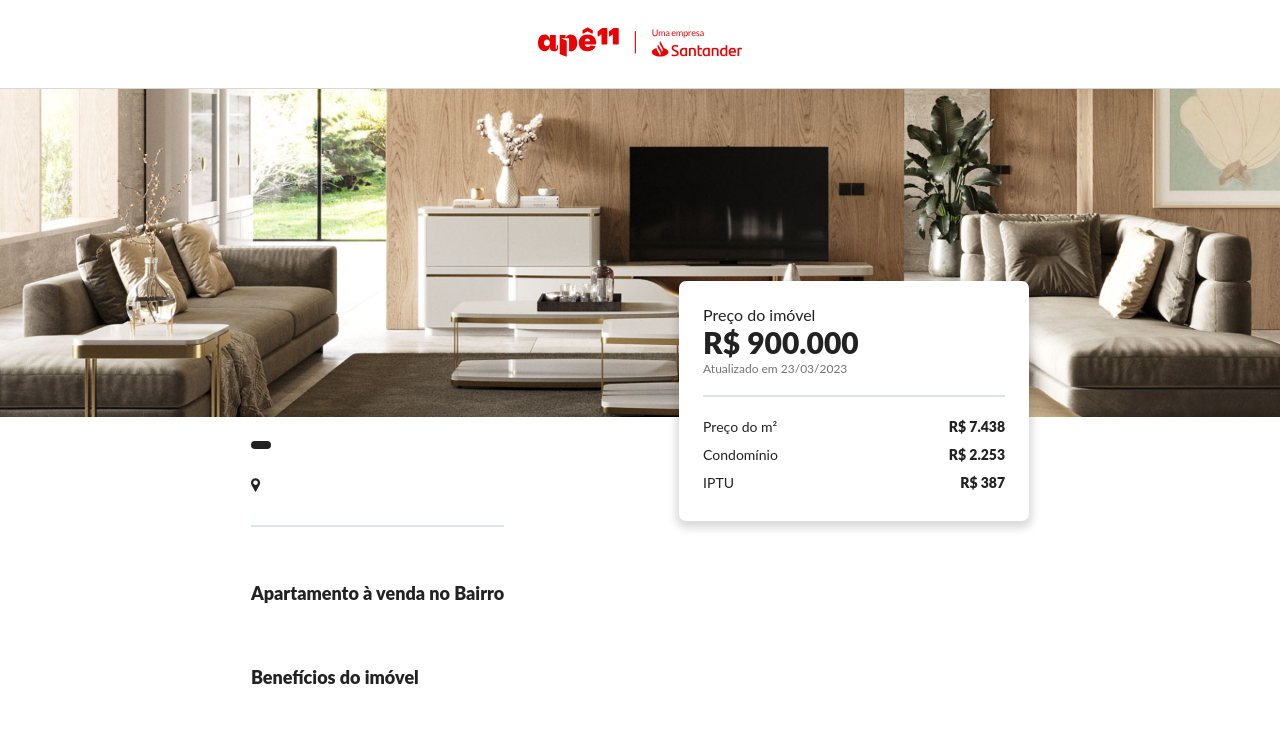
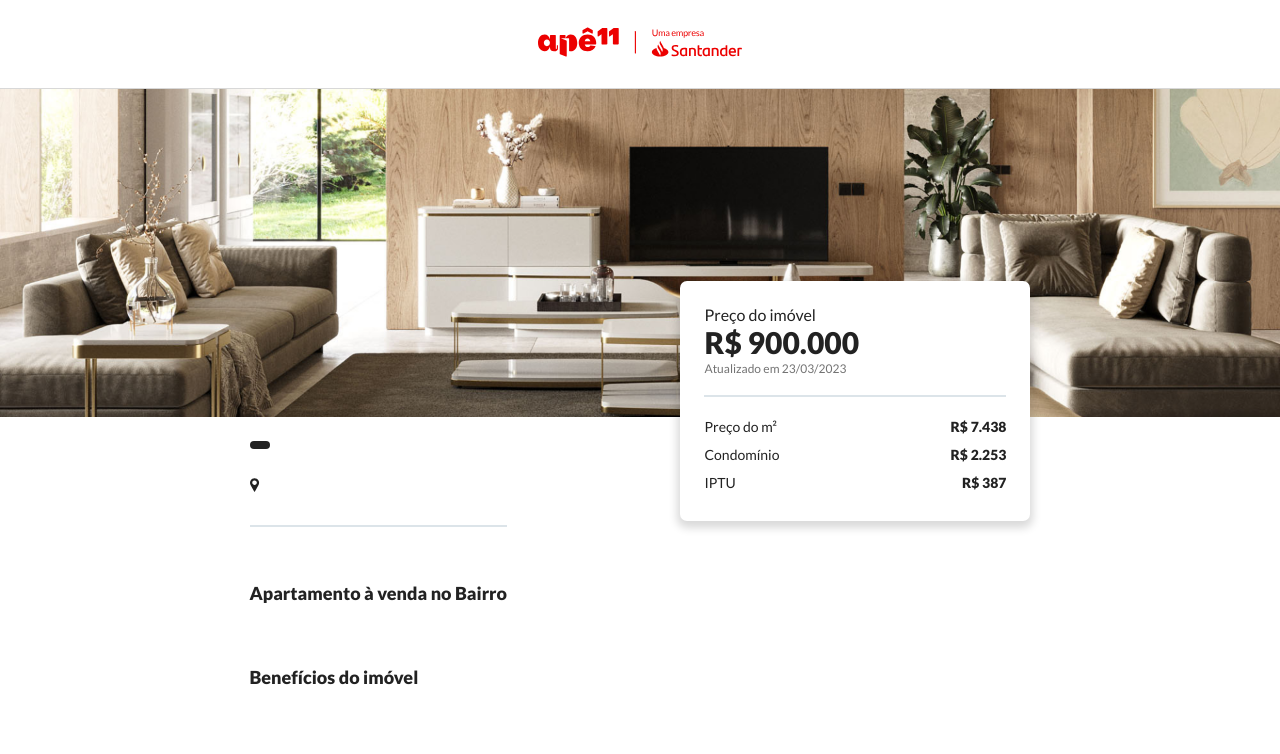
Before and after one commit to charlescabral/test-job, a website: page public/detail/index.html in a window 1280 px wide. Drawn offline with Linux system fonts and the light colour scheme; no server answers.

Commit message:
add font on details page

```diff
--- a/public/detail/index.html
+++ b/public/detail/index.html
@@ -3,6 +3,9 @@
   <head>
     <meta charset="UTF-8" />
     <meta name="viewport" content="width=device-width, initial-scale=1.0" />
+    <link rel="preconnect" href="https://fonts.googleapis.com">
+    <link rel="preconnect" href="https://fonts.gstatic.com" crossorigin>
+    <link href="https://fonts.googleapis.com/css2?family=Lato:wght@400;900&display=swap" rel="stylesheet">
     <link rel="stylesheet" href="/styles.css">
     <title>Apê 11 / Detail</title>
   </head>
```
